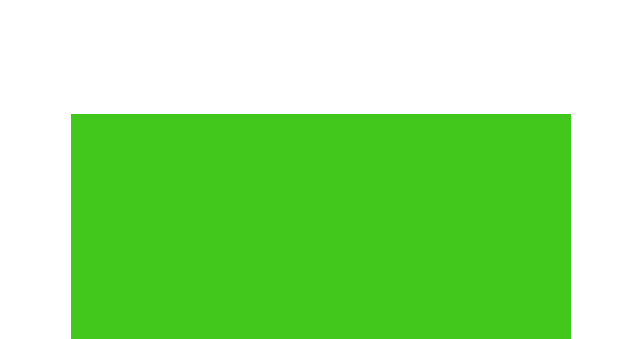
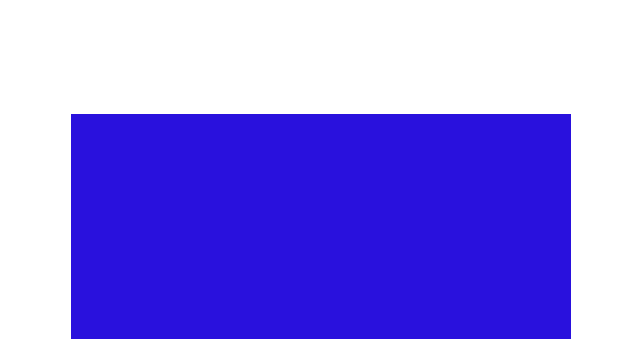
Before and after one commit to TheFullStackFred/change-color-on-click, a plain HTML site: page index.html in a window 1280 px wide. Shown: the top 339 px of the page, without its empty margins (319-959 px from the left). Drawn offline with Linux system fonts and the light colour scheme.

Commit message:
changed background color

```diff
--- a/index.css
+++ b/index.css
@@ -20,7 +20,7 @@ body {
 #color-container {
   height: 500px;
   width: 500px;
-  background-color: rgb(66, 200, 29);
+  background-color: rgb(41, 17, 221);
   display: flex;
   justify-content: center;
   align-items: center;
```
